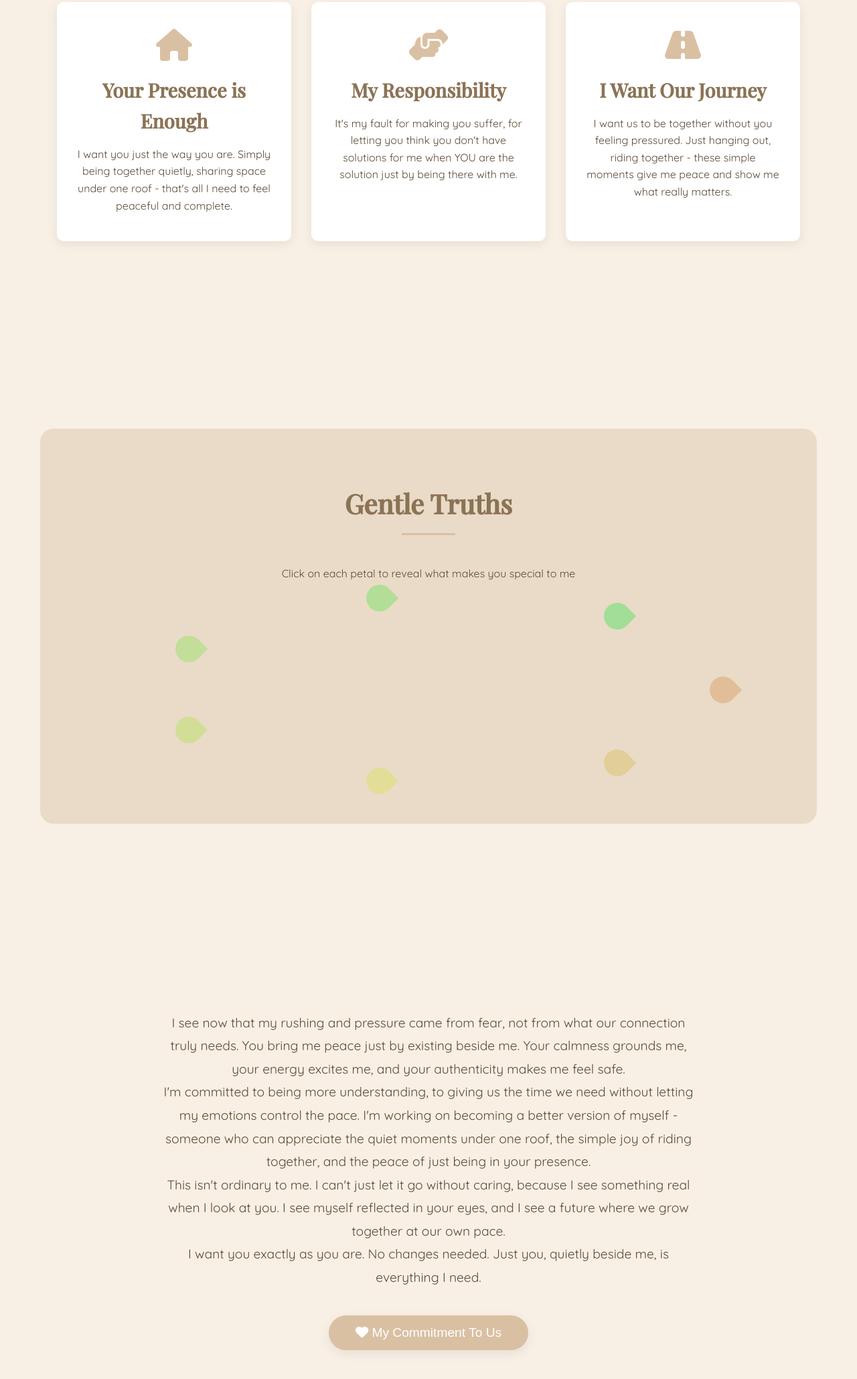
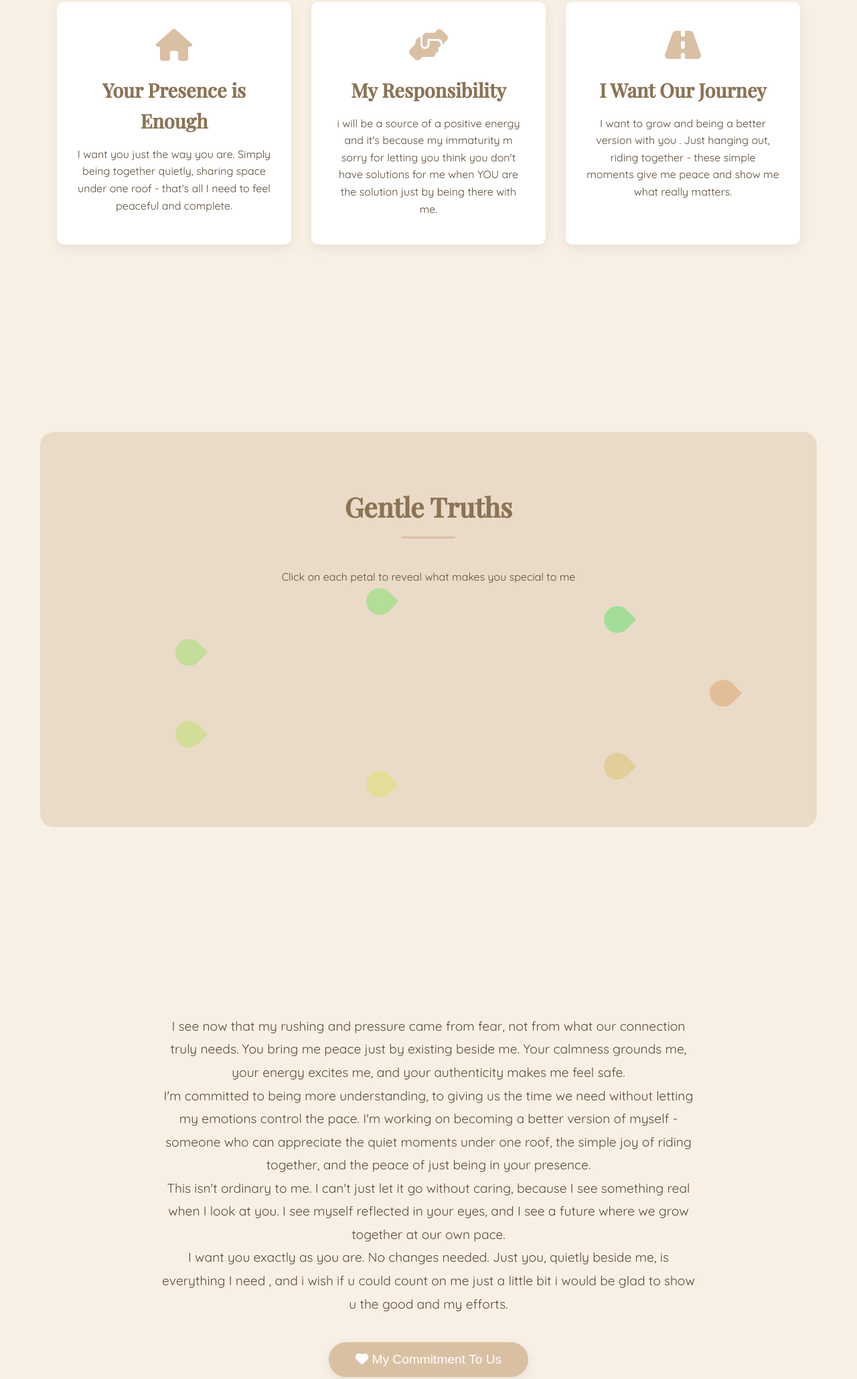
Before and after one commit to marouanoo2004-coder/abyss.github.io, a plain HTML site: page index.html in a window 1280 px wide. Shown: the part 2537-4596 px from the top of the page at 67% size. Drawn offline with nearby package versions, Linux system fonts and the light colour scheme; a web font is replaced by a local one.

Commit message:
Update index.html

```diff
--- a/index.html
+++ b/index.html
@@ -496,13 +496,13 @@
                 <div class="card">
                     <i class="fas fa-hands-helping"></i>
                     <h3>My Responsibility</h3>
-                    <p>It's my fault for making you suffer, for letting you think you don't have solutions for me when YOU are the solution just by being there with me.</p>
+                    <p>i will be a source of a positive energy and it's because my immaturity m sorry for letting you think you don't have solutions for me when YOU are the solution just by being there with me.</p>
                 </div>
 
                 <div class="card">
                     <i class="fas fa-road"></i>
                     <h3>I Want Our Journey</h3>
-                    <p>I want us to be together without you feeling pressured. Just hanging out, riding together - these simple moments give me peace and show me what really matters.</p>
+                    <p>I want to grow and being a better version with you . Just hanging out, riding together - these simple moments give me peace and show me what really matters.</p>
                 </div>
             </div>
         </div>
@@ -532,7 +532,7 @@
 
                 <p>This isn't ordinary to me. I can't just let it go without caring, because I see something real when I look at you. I see myself reflected in your eyes, and I see a future where we grow together at our own pace.</p>
 
-                <p>I want you exactly as you are. No changes needed. Just you, quietly beside me, is everything I need.</p>
+                <p>I want you exactly as you are. No changes needed. Just you, quietly beside me, is everything I need , and i wish if u could count on me just a little bit i would be glad to show u the good and my efforts.</p>
 
                 <button class="heart-btn" id="commitBtn">
                     <i class="fas fa-heart"></i> My Commitment To Us
@@ -597,7 +597,7 @@
                 "You motivate me in ways no one else ever has",
                 "Your mind opens mine to new perspectives and ideas",
                 "The way you share information excites and educates me",
-                "Your hugs feel intensely safe and comforting",
+                "Your hugs feel intensely safe and comforting and they r the closest thing to feel u deeply and ur smell makes it special",
                 "Your touch gives me the coolest, most peaceful feelings",
                 "You do things for me that nobody else has ever done"
             ];
```
